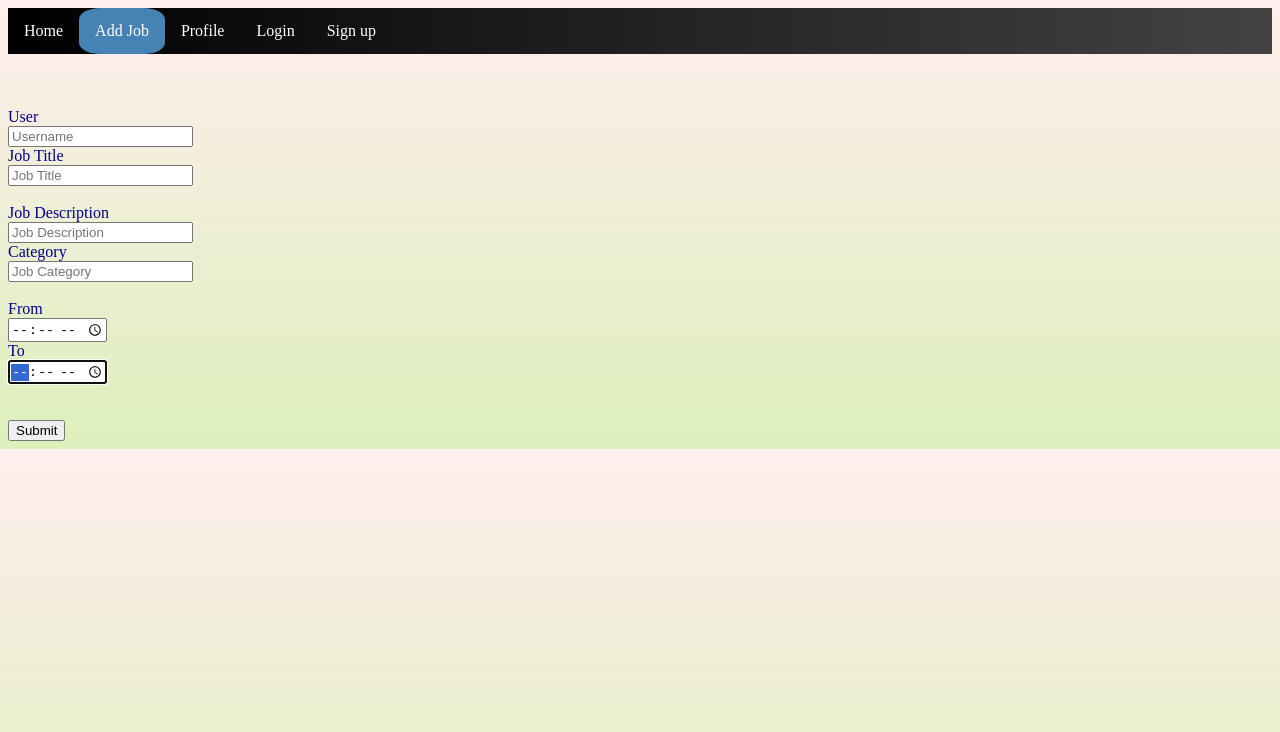
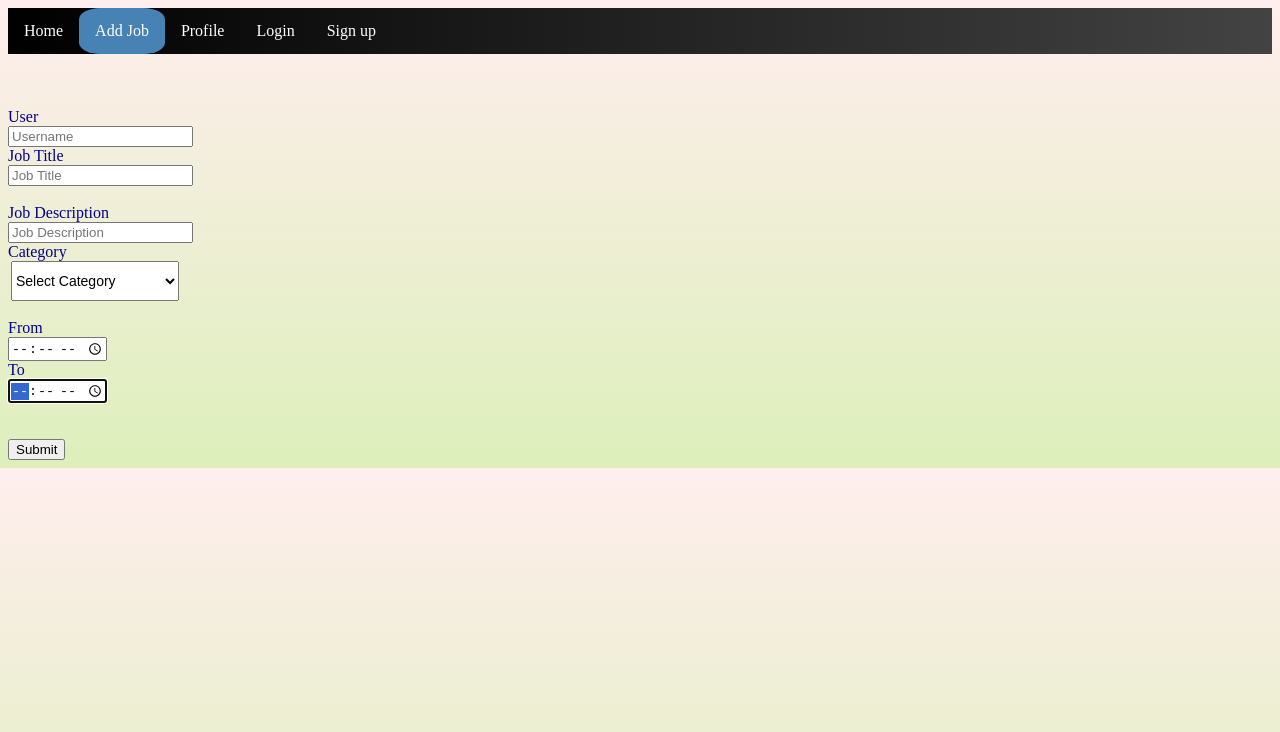
Before and after one commit to dareenkhanash/GreenFieldProject, a React app: page /jobsForm in a window 1280 px wide. Shown: the top 732 px of the page. Built offline with nearby package versions, Linux system fonts and the light colour scheme; the HTML template or start-up script is replaced by a standard one.

Commit message:
done catagory

```diff
--- a/react-client/src/components/Search.jsx
+++ b/react-client/src/components/Search.jsx
@@ -35,8 +35,8 @@ class Search extends React.Component {
         <select onChange={this.handleCategoryChange} value={this.state.val} className="form-control selectpicker btn btn-default" id="catB">
           <option value="Select">Select Category</option>
           <option value="Driver">Driver</option>
-          <option value="HomeMaintenance">Home Maintenance</option>
-          <option value="ComputerMaintenance">Computer Maintenance</option>
+          <option value="Home Maintenance">Home Maintenance</option>
+          <option value="Computer Maintenance">Computer Maintenance</option>
           <option value="Babysitting">Babysitting</option>
           <option value="Tutoring">Tutoring</option>
           <option value="Others">Others</option>
--- a/react-client/src/components/jobsForm.jsx
+++ b/react-client/src/components/jobsForm.jsx
@@ -16,7 +16,7 @@ class JobsForm extends React.Component {
 
 
 		}
-		this.baseState = this.state
+		this.baseState = this.state;
 		this.onChange = this.onChange.bind(this);
 		this.handleSubmit = this.handleSubmit.bind(this);
 	}
@@ -27,9 +27,7 @@ class JobsForm extends React.Component {
       var value = e.target.value;
       states[name] = value;
       this.setState({states});
-
 	};
-
 
 
 	handleSubmit(event) {
@@ -42,8 +40,6 @@ class JobsForm extends React.Component {
     		console.log(error);
   			});
 
-
-     //this.setState({this.baseState.states: null})
 
 		};
 
@@ -89,7 +85,17 @@ class JobsForm extends React.Component {
 			</Col>
 			<Col md={3}>
 			<label >
-			<FormControl type = "text" name = "category" placeholder = "Job Category" autoFocus onChange={this.onChange} />
+			<div className="form-group">
+        <select name = "category" className="form-control selectpicker btn btn-default" id="catB" onChange={this.onChange}>
+          <option value="Select">Select Category</option>
+          <option value="Driver">Driver</option>
+          <option value="Home Maintenance">Home Maintenance</option>
+          <option value="Computer Maintenance">Computer Maintenance</option>
+          <option value="Babysitting">Babysitting</option>
+          <option value="Tutoring">Tutoring</option>
+          <option value="Others">Others</option>
+        </select>
+        </div>
 			</label> </Col>
 			<Col md={1}>
 			</Col>
```
